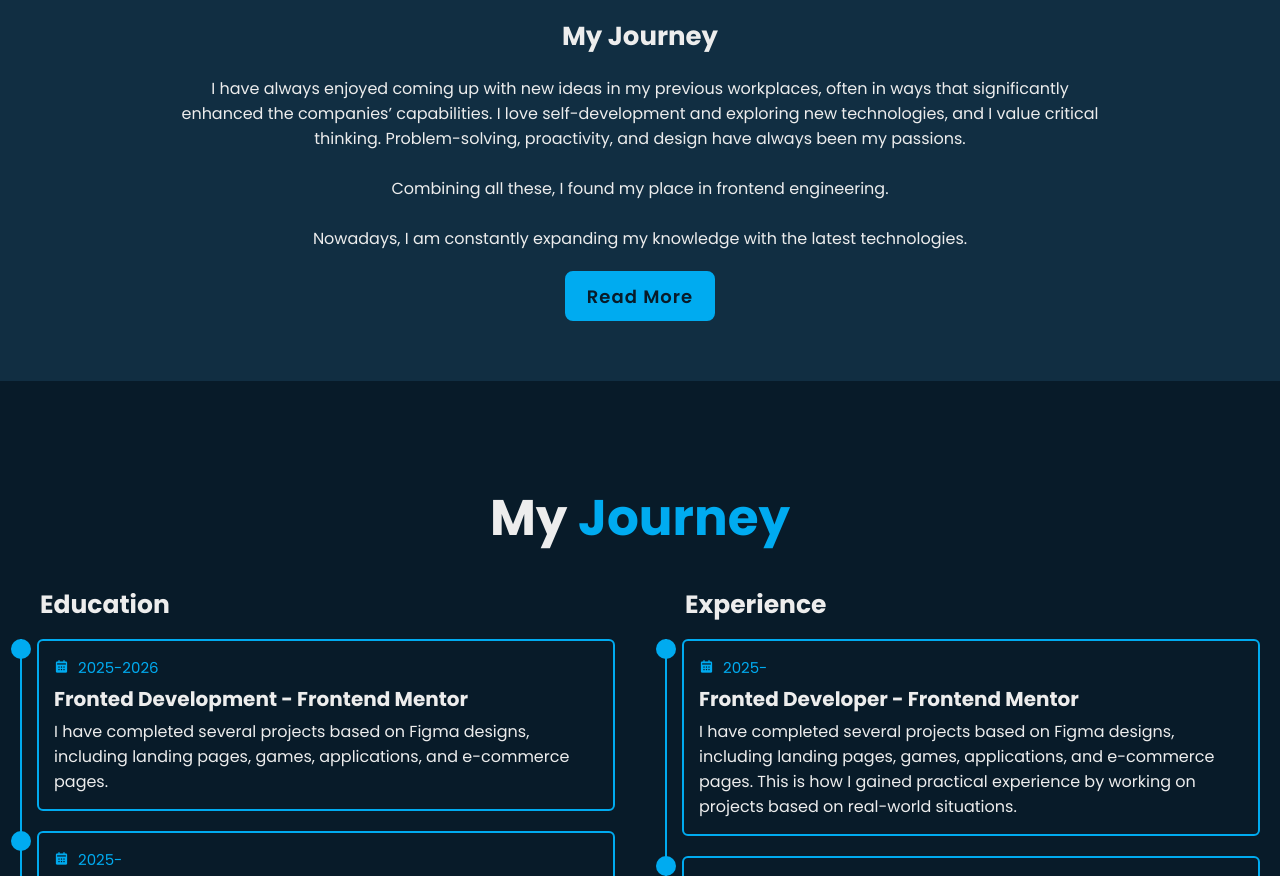
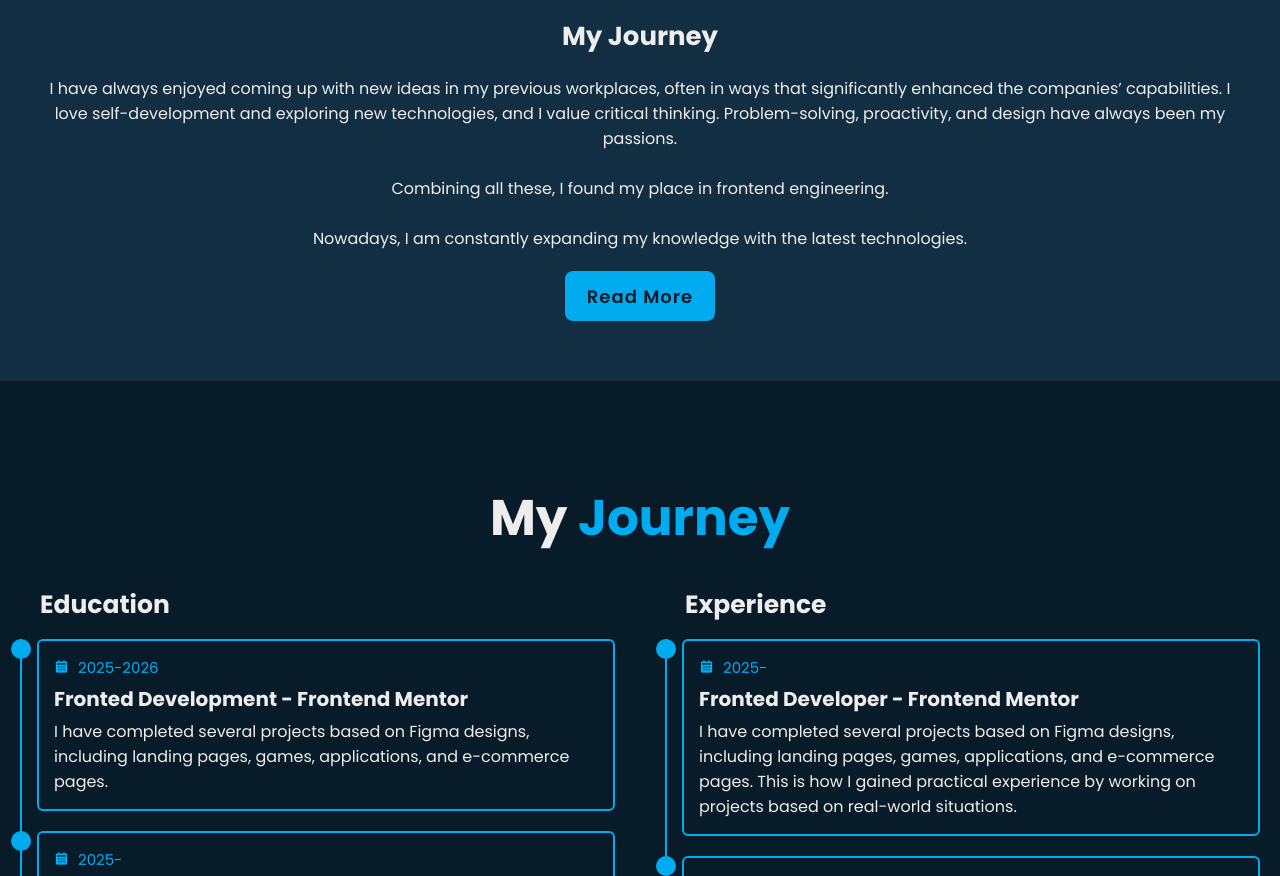
Before and after one commit to xtralvl/portfolio-website, a website built with Vite: page my-app/index.html in a window 1280 px wide. Shown: the part 1278-2154 px from the top of the page. Built offline with nearby package versions, Linux system fonts and the light colour scheme.

Commit message:
about content margin

```diff
--- a/my-app/src/styles.scss
+++ b/my-app/src/styles.scss
@@ -396,7 +396,7 @@ span {
 
 .about-content p {
     font-size: 1.6rem;
-    margin: 2rem 15rem;
+    margin: 2rem;
 }
 
 .btn-box.btns {
```
